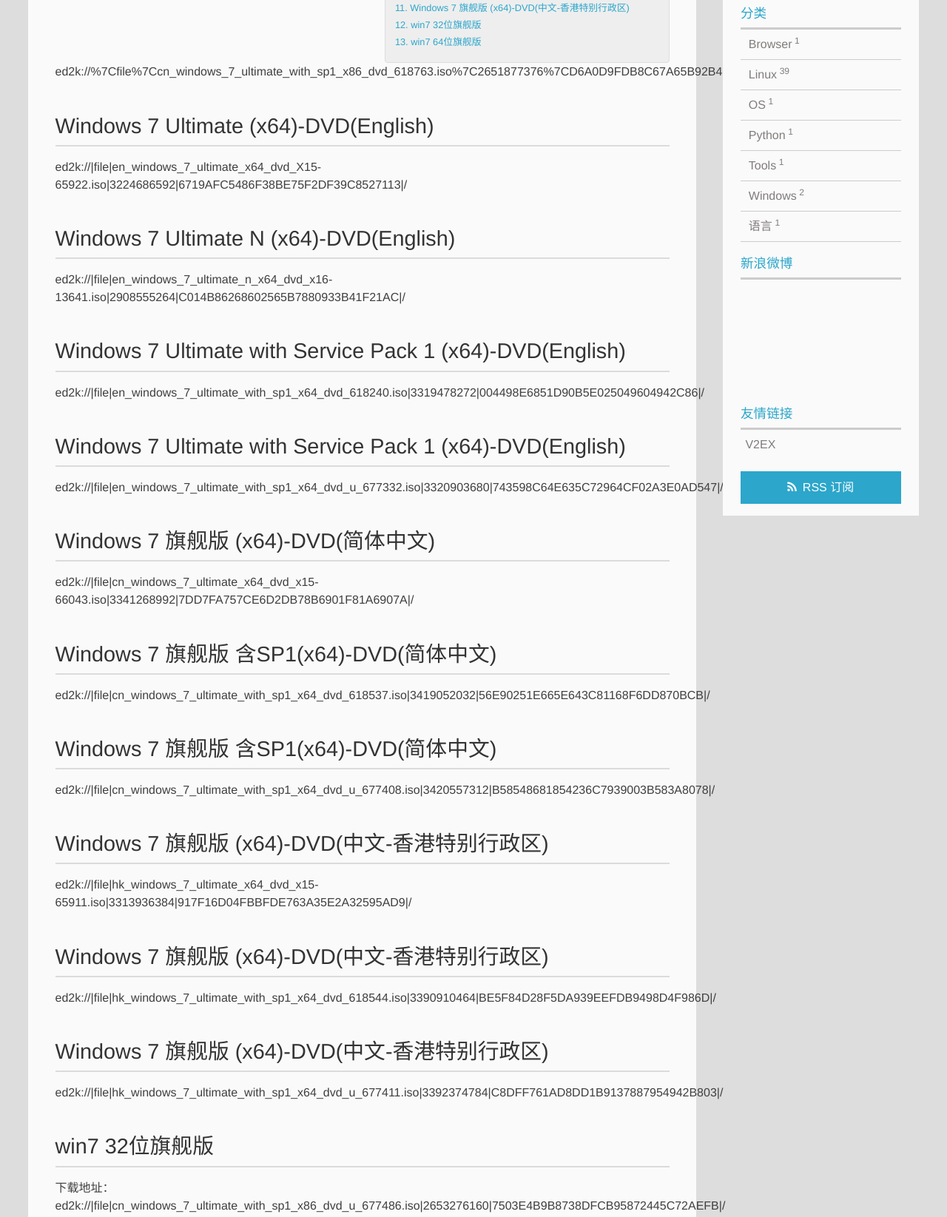
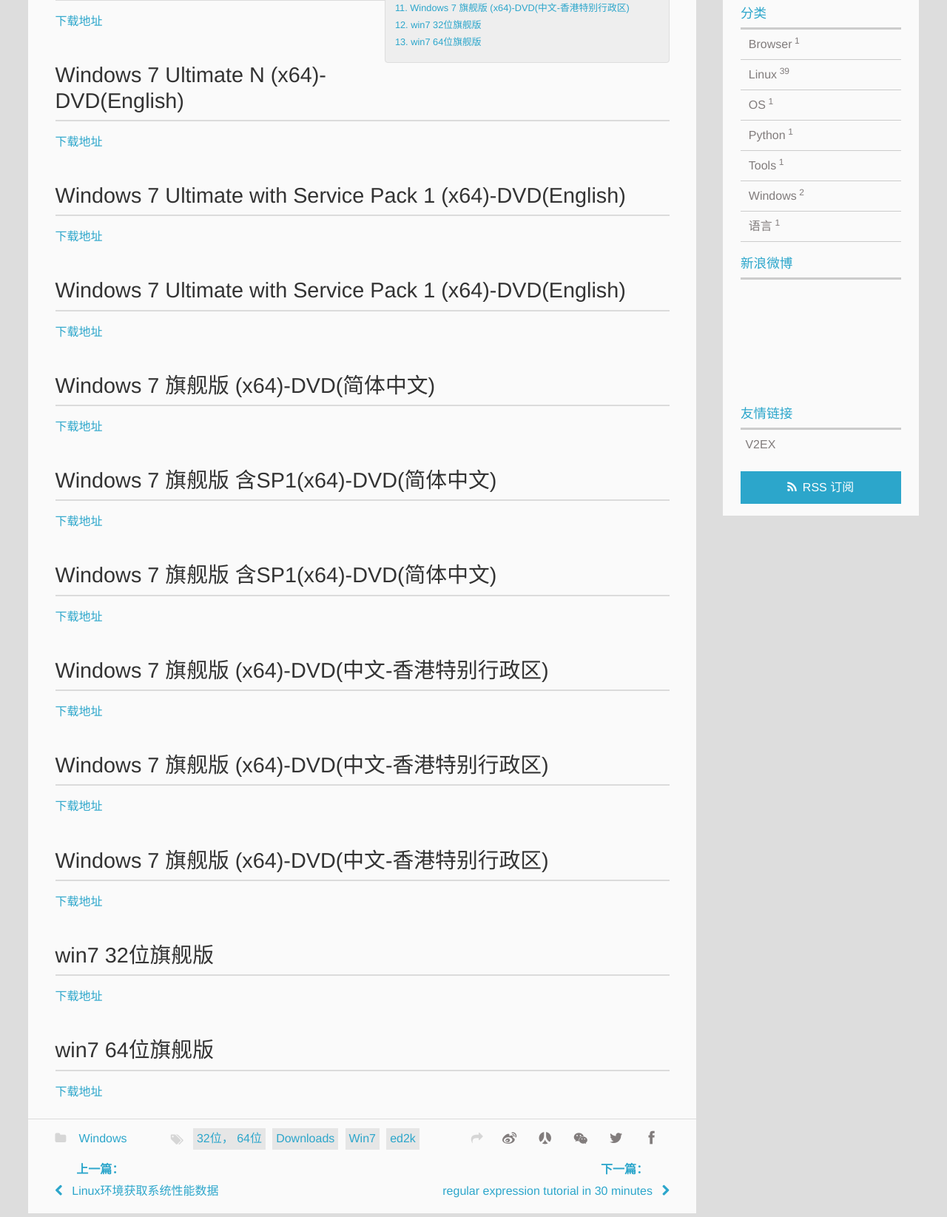
Before and after one commit to Tiande/Tiande.github.io, a plain HTML site: page 2015/05/10/win7-32位与64位下载地址存档/index.html in a window 1280 px wide. Shown: the part 652-2297 px from the top of the page at 74% size. Drawn offline with nearby package versions, Linux system fonts and the light colour scheme; some packages are replaced by stand-ins of ours; grey boxes are pictures that could not be loaded; a script that the page names is missing.

Commit message:
Site updated: 2015-05-10 13:10:35

```diff
--- a/2015/05/10/win7-32位与64位下载地址存档/index.html
+++ b/2015/05/10/win7-32位与64位下载地址存档/index.html
@@ -11,18 +11,21 @@
 
 
 
-    <meta name="description" content="Windows 7 简体中文旗舰版 x86 (32位 MSDN RTM正式版)ed2k://%7Cfile%7Ccn_windows_7_ultimate_with_sp1_x86_dvd_618763.iso%7C2651877376%7CD6A0D9FDB8C67A65B92B4C1AC197109C%7C/
-Windows 7 Ultimate (x64)-DVD(English)ed2k:">
+    <meta name="description" content="Windows 7 简体中文旗舰版 x86 (32位 MSDN RTM正式版)下载地址
+Windows 7 Ultimate (x64)-DVD(English)下载地址
+Windows 7 Ultimate N (x64)-DVD(English)下载地址">
 <meta property="og:type" content="article">
 <meta property="og:title" content="win7-32位与64位下载地址存档">
 <meta property="og:url" content="http://tiandechi.com/2015/05/10/win7-32位与64位下载地址存档/index.html">
 <meta property="og:site_name" content="天德池">
-<meta property="og:description" content="Windows 7 简体中文旗舰版 x86 (32位 MSDN RTM正式版)ed2k://%7Cfile%7Ccn_windows_7_ultimate_with_sp1_x86_dvd_618763.iso%7C2651877376%7CD6A0D9FDB8C67A65B92B4C1AC197109C%7C/
-Windows 7 Ultimate (x64)-DVD(English)ed2k:">
+<meta property="og:description" content="Windows 7 简体中文旗舰版 x86 (32位 MSDN RTM正式版)下载地址
+Windows 7 Ultimate (x64)-DVD(English)下载地址
+Windows 7 Ultimate N (x64)-DVD(English)下载地址">
 <meta name="twitter:card" content="summary">
 <meta name="twitter:title" content="win7-32位与64位下载地址存档">
-<meta name="twitter:description" content="Windows 7 简体中文旗舰版 x86 (32位 MSDN RTM正式版)ed2k://%7Cfile%7Ccn_windows_7_ultimate_with_sp1_x86_dvd_618763.iso%7C2651877376%7CD6A0D9FDB8C67A65B92B4C1AC197109C%7C/
-Windows 7 Ultimate (x64)-DVD(English)ed2k:">
+<meta name="twitter:description" content="Windows 7 简体中文旗舰版 x86 (32位 MSDN RTM正式版)下载地址
+Windows 7 Ultimate (x64)-DVD(English)下载地址
+Windows 7 Ultimate N (x64)-DVD(English)下载地址">
 <meta name="twitter:creator" content="@TiandeTD">
 
 
@@ -107,19 +110,19 @@
 
 		</div>
 
-		<h1 id="Windows_7_简体中文旗舰版_x86_(32位_MSDN_RTM正式版)">Windows 7 简体中文旗舰版 x86 (32位 MSDN RTM正式版)</h1><p>ed2k://%7Cfile%7Ccn_windows_7_ultimate_with_sp1_x86_dvd_618763.iso%7C2651877376%7CD6A0D9FDB8C67A65B92B4C1AC197109C%7C/</p>
-<h1 id="Windows_7_Ultimate_(x64)-DVD(English)">Windows 7 Ultimate (x64)-DVD(English)</h1><p>ed2k://|file|en_windows_7_ultimate_x64_dvd_X15-65922.iso|3224686592|6719AFC5486F38BE75F2DF39C8527113|/</p>
-<h1 id="Windows_7_Ultimate_N_(x64)-DVD(English)">Windows 7 Ultimate N (x64)-DVD(English)</h1><p>ed2k://|file|en_windows_7_ultimate_n_x64_dvd_x16-13641.iso|2908555264|C014B86268602565B7880933B41F21AC|/<br><a id="more"></a></p>
-<h1 id="Windows_7_Ultimate_with_Service_Pack_1_(x64)-DVD(English)">Windows 7 Ultimate with Service Pack 1 (x64)-DVD(English)</h1><p>ed2k://|file|en_windows_7_ultimate_with_sp1_x64_dvd_618240.iso|3319478272|004498E6851D90B5E025049604942C86|/</p>
-<h1 id="Windows_7_Ultimate_with_Service_Pack_1_(x64)-DVD(English)-1">Windows 7 Ultimate with Service Pack 1 (x64)-DVD(English)</h1><p>ed2k://|file|en_windows_7_ultimate_with_sp1_x64_dvd_u_677332.iso|3320903680|743598C64E635C72964CF02A3E0AD547|/</p>
-<h1 id="Windows_7_旗舰版_(x64)-DVD(简体中文)">Windows 7 旗舰版 (x64)-DVD(简体中文)</h1><p>ed2k://|file|cn_windows_7_ultimate_x64_dvd_x15-66043.iso|3341268992|7DD7FA757CE6D2DB78B6901F81A6907A|/</p>
-<h1 id="Windows_7_旗舰版_含SP1(x64)-DVD(简体中文)">Windows 7 旗舰版 含SP1(x64)-DVD(简体中文)</h1><p>ed2k://|file|cn_windows_7_ultimate_with_sp1_x64_dvd_618537.iso|3419052032|56E90251E665E643C81168F6DD870BCB|/</p>
-<h1 id="Windows_7_旗舰版_含SP1(x64)-DVD(简体中文)-1">Windows 7 旗舰版 含SP1(x64)-DVD(简体中文)</h1><p>ed2k://|file|cn_windows_7_ultimate_with_sp1_x64_dvd_u_677408.iso|3420557312|B58548681854236C7939003B583A8078|/</p>
-<h1 id="Windows_7_旗舰版_(x64)-DVD(中文-香港特别行政区)">Windows 7 旗舰版 (x64)-DVD(中文-香港特别行政区)</h1><p>ed2k://|file|hk_windows_7_ultimate_x64_dvd_x15-65911.iso|3313936384|917F16D04FBBFDE763A35E2A32595AD9|/</p>
-<h1 id="Windows_7_旗舰版_(x64)-DVD(中文-香港特别行政区)-1">Windows 7 旗舰版 (x64)-DVD(中文-香港特别行政区)</h1><p>ed2k://|file|hk_windows_7_ultimate_with_sp1_x64_dvd_618544.iso|3390910464|BE5F84D28F5DA939EEFDB9498D4F986D|/</p>
-<h1 id="Windows_7_旗舰版_(x64)-DVD(中文-香港特别行政区)-2">Windows 7 旗舰版 (x64)-DVD(中文-香港特别行政区)</h1><p>ed2k://|file|hk_windows_7_ultimate_with_sp1_x64_dvd_u_677411.iso|3392374784|C8DFF761AD8DD1B9137887954942B803|/</p>
-<h1 id="win7_32位旗舰版">win7 32位旗舰版</h1><p>下载地址：ed2k://|file|cn_windows_7_ultimate_with_sp1_x86_dvd_u_677486.iso|2653276160|7503E4B9B8738DFCB95872445C72AEFB|/</p>
-<h1 id="win7_64位旗舰版">win7 64位旗舰版</h1><p>下载地址：ed2k://|file|cn_windows_7_ultimate_with_sp1_x64_dvd_u_677408.iso|3420557312|B58548681854236C7939003B583A8078|/</p>
+		<h1 id="Windows_7_简体中文旗舰版_x86_(32位_MSDN_RTM正式版)">Windows 7 简体中文旗舰版 x86 (32位 MSDN RTM正式版)</h1><p><a href="ed2k://%7Cfile%7Ccn_windows_7_ultimate_with_sp1_x86_dvd_618763.iso%7C2651877376%7CD6A0D9FDB8C67A65B92B4C1AC197109C%7C/" target="_blank" rel="external">下载地址</a></p>
+<h1 id="Windows_7_Ultimate_(x64)-DVD(English)">Windows 7 Ultimate (x64)-DVD(English)</h1><p><a href="ed2k://|file|en_windows_7_ultimate_x64_dvd_X15-65922.iso|3224686592|6719AFC5486F38BE75F2DF39C8527113|/" target="_blank" rel="external">下载地址</a></p>
+<h1 id="Windows_7_Ultimate_N_(x64)-DVD(English)">Windows 7 Ultimate N (x64)-DVD(English)</h1><p><a href="ed2k://|file|en_windows_7_ultimate_n_x64_dvd_x16-13641.iso|2908555264|C014B86268602565B7880933B41F21AC|/" target="_blank" rel="external">下载地址</a><br><a id="more"></a></p>
+<h1 id="Windows_7_Ultimate_with_Service_Pack_1_(x64)-DVD(English)">Windows 7 Ultimate with Service Pack 1 (x64)-DVD(English)</h1><p><a href="ed2k://|file|en_windows_7_ultimate_with_sp1_x64_dvd_618240.iso|3319478272|004498E6851D90B5E025049604942C86|/" target="_blank" rel="external">下载地址</a></p>
+<h1 id="Windows_7_Ultimate_with_Service_Pack_1_(x64)-DVD(English)-1">Windows 7 Ultimate with Service Pack 1 (x64)-DVD(English)</h1><p><a href="ed2k://|file|en_windows_7_ultimate_with_sp1_x64_dvd_u_677332.iso|3320903680|743598C64E635C72964CF02A3E0AD547|/" target="_blank" rel="external">下载地址</a></p>
+<h1 id="Windows_7_旗舰版_(x64)-DVD(简体中文)">Windows 7 旗舰版 (x64)-DVD(简体中文)</h1><p><a href="ed2k://|file|cn_windows_7_ultimate_x64_dvd_x15-66043.iso|3341268992|7DD7FA757CE6D2DB78B6901F81A6907A|/" target="_blank" rel="external">下载地址</a></p>
+<h1 id="Windows_7_旗舰版_含SP1(x64)-DVD(简体中文)">Windows 7 旗舰版 含SP1(x64)-DVD(简体中文)</h1><p><a href="ed2k://|file|cn_windows_7_ultimate_with_sp1_x64_dvd_618537.iso|3419052032|56E90251E665E643C81168F6DD870BCB|/" target="_blank" rel="external">下载地址</a></p>
+<h1 id="Windows_7_旗舰版_含SP1(x64)-DVD(简体中文)-1">Windows 7 旗舰版 含SP1(x64)-DVD(简体中文)</h1><p><a href="ed2k://|file|cn_windows_7_ultimate_with_sp1_x64_dvd_u_677408.iso|3420557312|B58548681854236C7939003B583A8078|/" target="_blank" rel="external">下载地址</a></p>
+<h1 id="Windows_7_旗舰版_(x64)-DVD(中文-香港特别行政区)">Windows 7 旗舰版 (x64)-DVD(中文-香港特别行政区)</h1><p><a href="ed2k://|file|hk_windows_7_ultimate_x64_dvd_x15-65911.iso|3313936384|917F16D04FBBFDE763A35E2A32595AD9|/" target="_blank" rel="external">下载地址</a></p>
+<h1 id="Windows_7_旗舰版_(x64)-DVD(中文-香港特别行政区)-1">Windows 7 旗舰版 (x64)-DVD(中文-香港特别行政区)</h1><p><a href="ed2k://|file|hk_windows_7_ultimate_with_sp1_x64_dvd_618544.iso|3390910464|BE5F84D28F5DA939EEFDB9498D4F986D|/" target="_blank" rel="external">下载地址</a></p>
+<h1 id="Windows_7_旗舰版_(x64)-DVD(中文-香港特别行政区)-2">Windows 7 旗舰版 (x64)-DVD(中文-香港特别行政区)</h1><p><a href="ed2k://|file|hk_windows_7_ultimate_with_sp1_x64_dvd_u_677411.iso|3392374784|C8DFF761AD8DD1B9137887954942B803|/" target="_blank" rel="external">下载地址</a></p>
+<h1 id="win7_32位旗舰版">win7 32位旗舰版</h1><p><a href="ed2k://|file|cn_windows_7_ultimate_with_sp1_x86_dvd_u_677486.iso|2653276160|7503E4B9B8738DFCB95872445C72AEFB|/" target="_blank" rel="external">下载地址</a></p>
+<h1 id="win7_64位旗舰版">win7 64位旗舰版</h1><p><a href="ed2k://|file|cn_windows_7_ultimate_with_sp1_x64_dvd_u_677408.iso|3420557312|B58548681854236C7939003B583A8078|/" target="_blank" rel="external">下载地址</a></p>
 
 	</div>
 		<footer class="article-footer clearfix">
--- a/index.html
+++ b/index.html
@@ -293,9 +293,9 @@
 </header>
     <div class="article-content">
 
-        <h1 id="Windows_7_简体中文旗舰版_x86_(32位_MSDN_RTM正式版)">Windows 7 简体中文旗舰版 x86 (32位 MSDN RTM正式版)</h1><p>ed2k://%7Cfile%7Ccn_windows_7_ultimate_with_sp1_x86_dvd_618763.iso%7C2651877376%7CD6A0D9FDB8C67A65B92B4C1AC197109C%7C/</p>
-<h1 id="Windows_7_Ultimate_(x64)-DVD(English)">Windows 7 Ultimate (x64)-DVD(English)</h1><p>ed2k://|file|en_windows_7_ultimate_x64_dvd_X15-65922.iso|3224686592|6719AFC5486F38BE75F2DF39C8527113|/</p>
-<h1 id="Windows_7_Ultimate_N_(x64)-DVD(English)">Windows 7 Ultimate N (x64)-DVD(English)</h1><p>ed2k://|file|en_windows_7_ultimate_n_x64_dvd_x16-13641.iso|2908555264|C014B86268602565B7880933B41F21AC|/<br>
+        <h1 id="Windows_7_简体中文旗舰版_x86_(32位_MSDN_RTM正式版)">Windows 7 简体中文旗舰版 x86 (32位 MSDN RTM正式版)</h1><p><a href="ed2k://%7Cfile%7Ccn_windows_7_ultimate_with_sp1_x86_dvd_618763.iso%7C2651877376%7CD6A0D9FDB8C67A65B92B4C1AC197109C%7C/">下载地址</a></p>
+<h1 id="Windows_7_Ultimate_(x64)-DVD(English)">Windows 7 Ultimate (x64)-DVD(English)</h1><p><a href="ed2k://|file|en_windows_7_ultimate_x64_dvd_X15-65922.iso|3224686592|6719AFC5486F38BE75F2DF39C8527113|/">下载地址</a></p>
+<h1 id="Windows_7_Ultimate_N_(x64)-DVD(English)">Windows 7 Ultimate N (x64)-DVD(English)</h1><p><a href="ed2k://|file|en_windows_7_ultimate_n_x64_dvd_x16-13641.iso|2908555264|C014B86268602565B7880933B41F21AC|/">下载地址</a><br>
 
 
         <p class="article-more-link">
```
Also changed, not shown: atom.xml (+17 -17 lines), sitemap.xml (+5 -5 lines).
